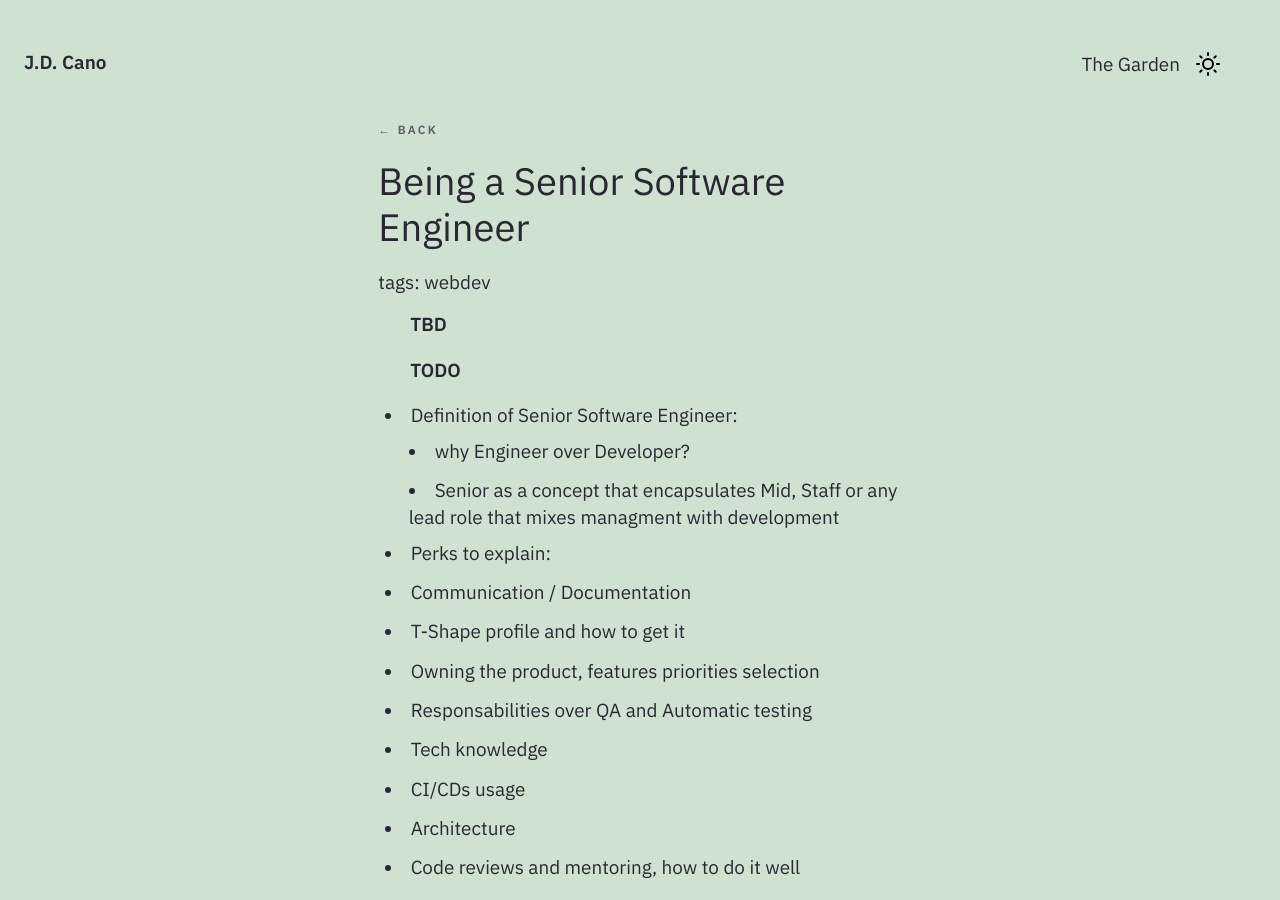
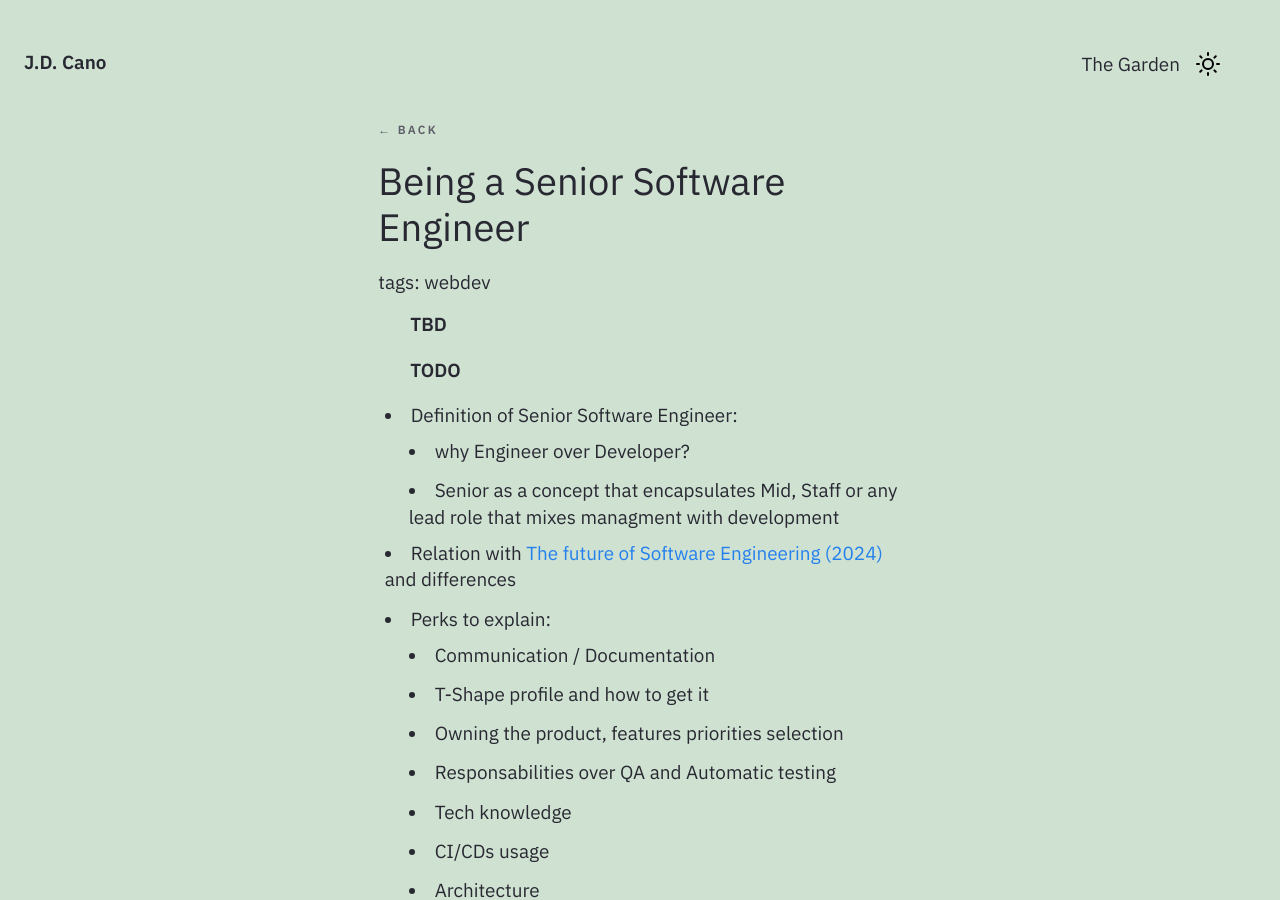
Before and after one commit to Gorzas/gorzas.github.io, a Jekyll site: the page built from _notes/Public/tech/Being a Senior Software Engineer.md, in a window 1280 px wide and 900 px high. Built offline with Jekyll 4.4.1, drawn with Linux system fonts in a browser that asks for light colours.

Commit message:
Update Being a Senior Software Engineer.md

```diff
--- a/_notes/Public/tech/Being a Senior Software Engineer.md
+++ b/_notes/Public/tech/Being a Senior Software Engineer.md
@@ -15,15 +15,16 @@ growth: seedlings
 - Definition of Senior Software Engineer:
   - why Engineer over Developer?
   - Senior as a concept that encapsulates Mid, Staff or any lead role that mixes managment with development
+- Relation with [[The future of Software Engineering (2024)]] and differences
 - Perks to explain:
- - Communication / Documentation
- - T-Shape profile and how to get it
- - Owning the product, features priorities selection
- - Responsabilities over QA and Automatic testing
- - Tech knowledge
- - CI/CDs usage
- - Architecture
- - Code reviews and mentoring, how to do it well
+  - Communication / Documentation
+  - T-Shape profile and how to get it
+  - Owning the product, features priorities selection
+  - Responsabilities over QA and Automatic testing
+  - Tech knowledge
+  - CI/CDs usage
+  - Architecture
+  - Code reviews and mentoring, how to do it well
 
 
 ## Books
```
